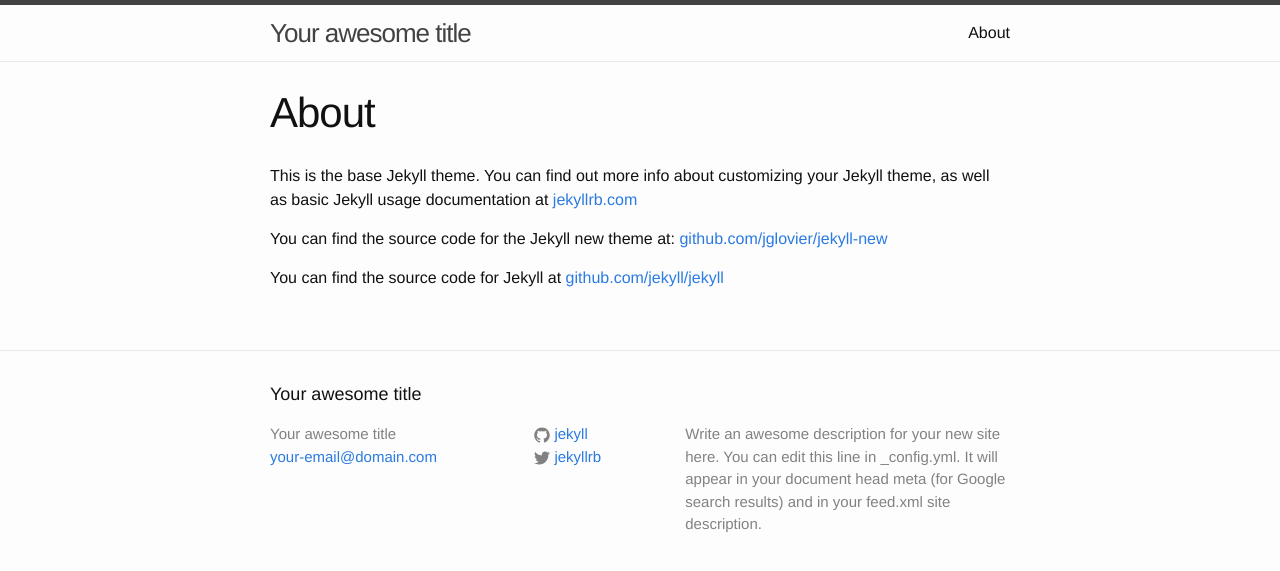
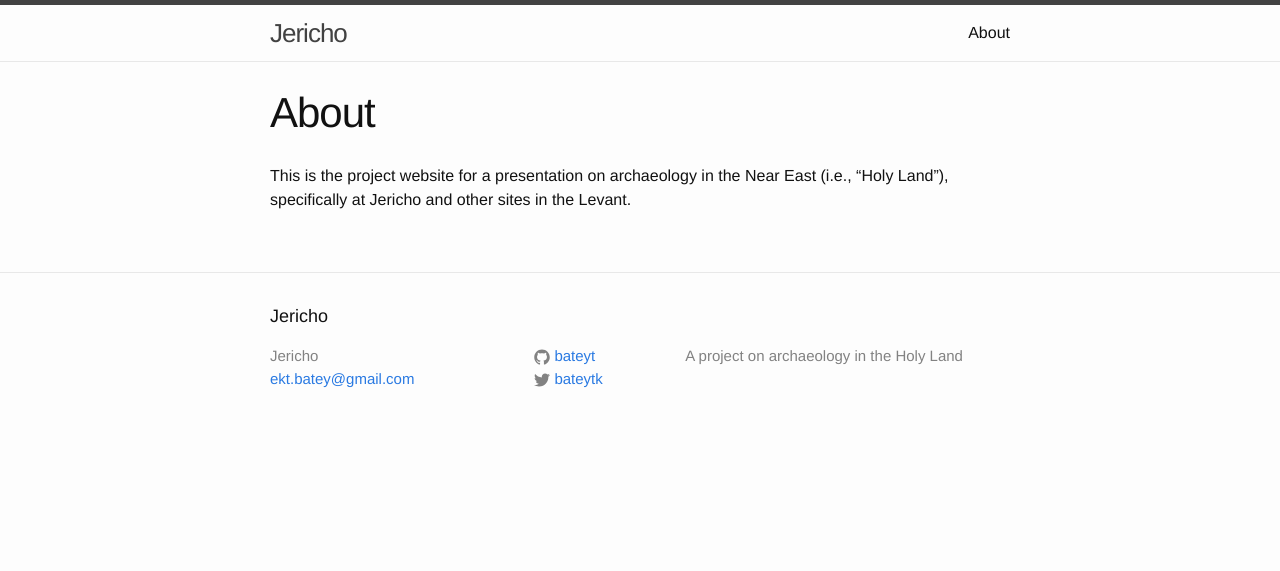
Before and after one commit to bateyt/jericho, a Jekyll site: the page built from about.md, in a window 1280 px wide. Shown: the top 571 px of the page. Built offline with Jekyll 4.4.1, drawn with Linux system fonts in a browser that asks for light colours.

Commit message:
Update _config

```diff
--- a/_config.yml
+++ b/_config.yml
@@ -1,14 +1,12 @@
 # Site settings
-title: Your awesome title
-email: your-email@domain.com
-description: > # this means to ignore newlines until "baseurl:"
-  Write an awesome description for your new site here. You can edit this
-  line in _config.yml. It will appear in your document head meta (for
-  Google search results) and in your feed.xml site description.
+title: Jericho
+email: ekt.batey@gmail.com
+description: A project on archaeology in the Holy Land
 baseurl: "/jericho" # the subpath of your site, e.g. /blog/
 url: "http://bateyt.github.io" # the base hostname & protocol for your site
-twitter_username: jekyllrb
-github_username:  jekyll
+twitter_username: bateytk
+github_username:  bateyt
+
 
 # Build settings
 markdown: kramdown
--- a/about.md
+++ b/about.md
@@ -4,8 +4,4 @@
 permalink: /about/
 ---
 
-This is the base Jekyll theme. You can find out more info about customizing your Jekyll theme, as well as basic Jekyll usage documentation at [jekyllrb.com](http://jekyllrb.com/)
-
-You can find the source code for the Jekyll new theme at: [github.com/jglovier/jekyll-new](https://github.com/jglovier/jekyll-new)
-
-You can find the source code for Jekyll at [github.com/jekyll/jekyll](https://github.com/jekyll/jekyll)
+This is the project website for a presentation on archaeology in the Near East (i.e., "Holy Land"), specifically at Jericho and other sites in the Levant.
```
Also changed, not shown: Gemfile (+6 -1 lines), _posts/2015-03-11-welcome-to-jekyll.markdown (deleted, +0 -25 lines), Gemfile.lock (added).
